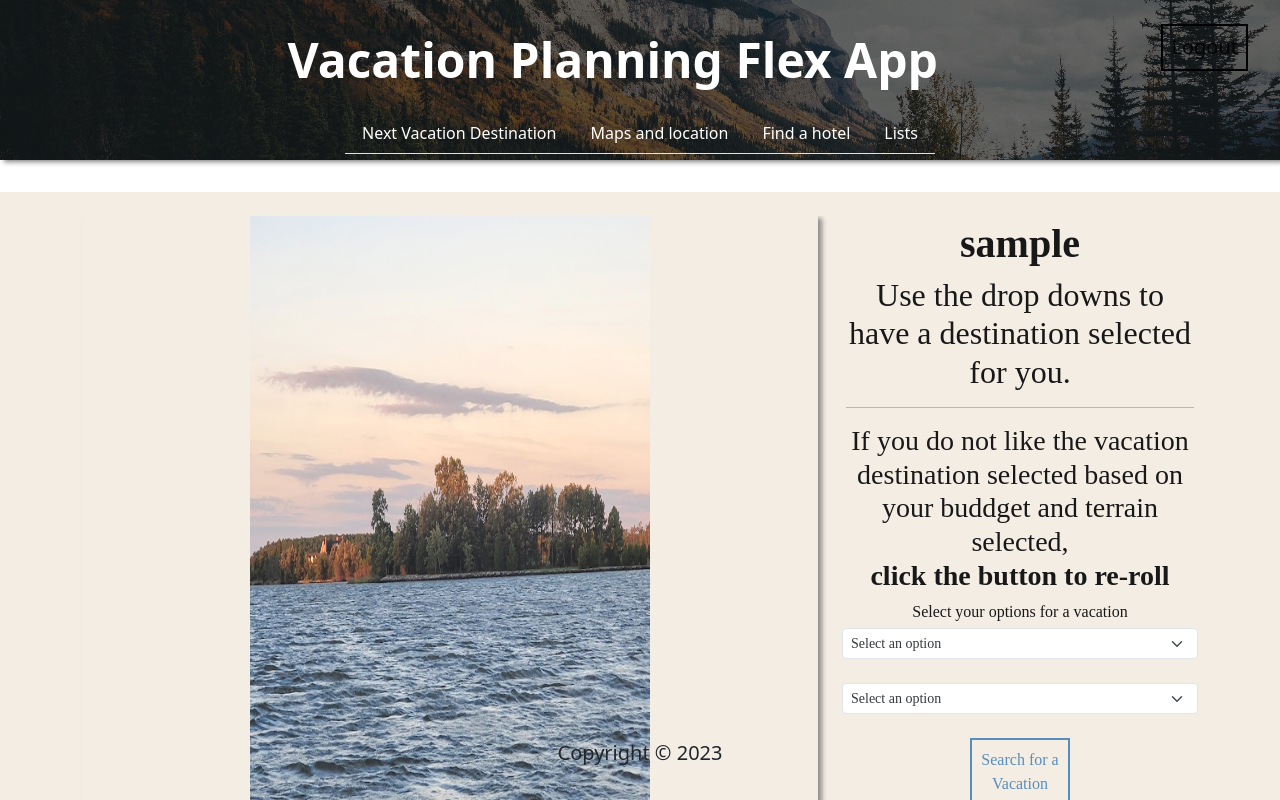
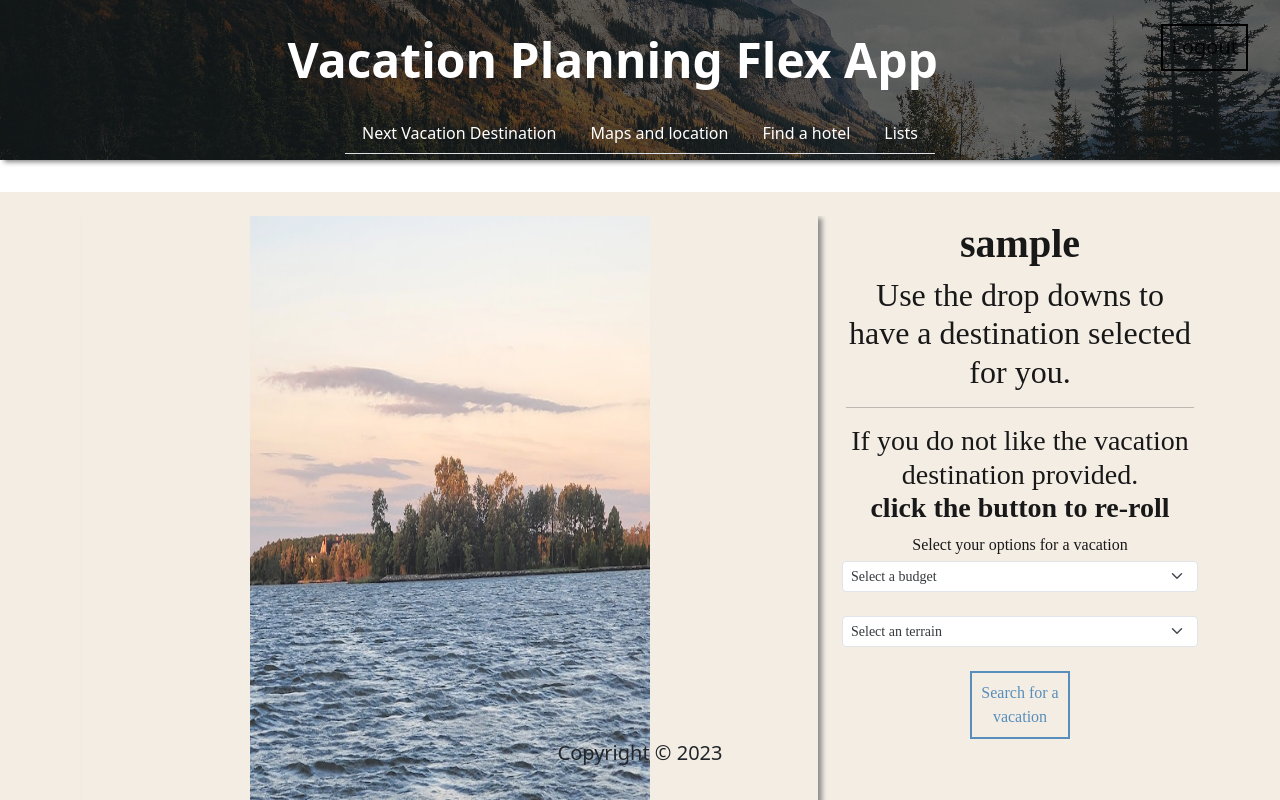
Before and after one commit to Reformedhope/Vacation_planning_Flex_App, a React (Create React App) app in the folder frontend/: page /randomdestinationpage in a window 1280 px wide. Shown: the top 800 px of the page. Built offline with nearby package versions, Linux system fonts and the light colour scheme; sample sign-in values are in the browser's storage.

Commit message:
updated and adjusted all pages to have accurate grammer

```diff
--- a/frontend/src/components/AddAItem/AddAItem.jsx
+++ b/frontend/src/components/AddAItem/AddAItem.jsx
@@ -47,7 +47,7 @@ const AddAitem = (props) => {
     <div class="col">
         <hr/>
       <form onSubmit={handleSubmit}>
-            <input type='text' value={item} placeholder= " Enter Item Name" onChange={(event) => setItem(event.target.value)}/>
+            <input type='text' value={item} placeholder= " Item/Items" onChange={(event) => setItem(event.target.value)}/>
             <br/>
             <br/>
             <input type='number' value={itemsNeeeded} placeholder= " Enter number of Items" onChange={(event) => setItemsNeeded(event.target.value)}/><br/>
--- a/frontend/src/pages/GoogleMapPage/GooglePage.jsx
+++ b/frontend/src/pages/GoogleMapPage/GooglePage.jsx
@@ -284,7 +284,7 @@ let handleOptionChange = (event) => {
   <div class="row">
     <div class="col">
       <div>
-        <h3> Select your location from the drop down and see if the vacation destination is somewhere you want to explore. If not return to the Random Destination generator.</h3>
+        <h3> Select your location from the drop down and see if the vacation destination is somewhere you want to explore. If not, return to the Random Destination Generator.</h3>
       <select class="form-select" aria-label="Default select example" value={locationSelectedOption} onChange={handleOptionChange}>
   <option value="">Select your location</option>
   {options.map((option) => (
--- a/frontend/src/pages/LandingPage/LandingPage.JSX
+++ b/frontend/src/pages/LandingPage/LandingPage.JSX
@@ -10,7 +10,7 @@ const LandingPage = (props) => {
 
        <div >
         <main>
-          <h1 className=" head">Travel leaves you spechless, than turns you into a storyteller.</h1>
+          <h1 className=" head">Travel leaves you speechless, then turns you into a storyteller.</h1>
           <VacationCard/>
         </main>
        </div>
--- a/frontend/src/pages/RandomDestinationPage/RandomDestinationPage.jsx
+++ b/frontend/src/pages/RandomDestinationPage/RandomDestinationPage.jsx
@@ -64,7 +64,7 @@ const RandomDestination = (props) => {
       <h1><b>{user.username} </b></h1>
       <h2>Use the drop downs to have a destination selected for you.</h2>
       <hr/>
-      <h3>If you do not like the vacation destination selected based on your buddget and terrain selected, <br/> <b> click the button to re-roll</b></h3>
+      <h3>If you do not like the vacation destination provided. <br/> <b> click the button to re-roll</b></h3>
       <div>
       </div>
         Select your options for a vacation
@@ -75,7 +75,7 @@ const RandomDestination = (props) => {
           value={searchInput}
           onChange={handleBudgetChange}
         >
-          <option value="">Select an option</option>
+          <option value="">Select a budget</option>
           <option value="1">$1,500 or less</option>
           <option value="2">$1500.00 to $3,000.00</option>
           <option value="3">$3,000 +</option>
@@ -88,7 +88,7 @@ const RandomDestination = (props) => {
           value={destinationInput}
           onChange={handleDestinationChange}
         >
-          <option value="">Select an option</option>
+          <option value="">Select an terrain</option>
           <option value="Island">Island</option>
           <option value="Beach">Beach</option>
           <option value="Desert">Desert</option>
@@ -96,7 +96,7 @@ const RandomDestination = (props) => {
           <option value="City">Mountain</option>
         </select>
         <br/>
-        <button type="submit">Search for a Vacation that matches your preferences</button>
+        <button type="submit">Search for a vacation</button>
       </form>
     </div>
     <div class="col">
```
